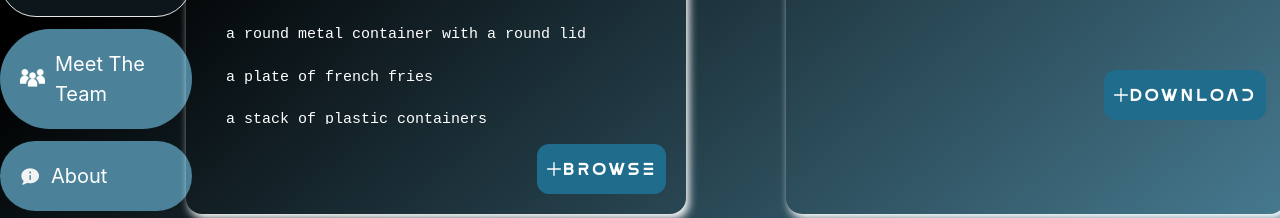
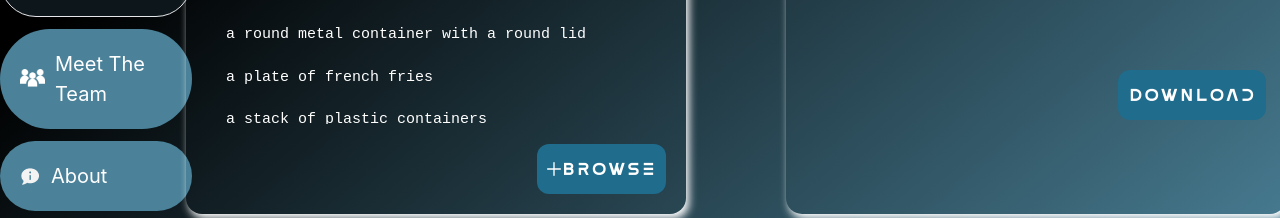
Before and after one commit to SubhanWasif/MindScape, a React (Create React App) app: page /EEGtoText in a window 1280 px wide. Shown: the part 492-710 px from the top of the page. Built offline with nearby package versions, Linux system fonts and the light colour scheme; no server answers; sample sign-in values are in the browser's storage.

Commit message:
some changes

```diff
--- a/src/components/EEG2Text.js
+++ b/src/components/EEG2Text.js
@@ -20,6 +20,7 @@ export default function EEG2TEXT() {
   let navigate = useNavigate();
   const [loading, setLoading] = useState(false);
   const [selectedItem, setSelectedItem] = useState("");
+  const [generatedText, setGeneratedText] = useState("");
 
   const items = [
     "a person standing on a sidewalk with hail on the ground",
@@ -36,6 +37,33 @@ export default function EEG2TEXT() {
   ];
   const handleClick = (item) => {
     setSelectedItem(item);
+  };
+
+  const downloadfile = async () => {
+    if (!selectedItem) {
+      alert("Please select an item first");
+      return;
+    }
+    let data;
+    if (!generatedText) {
+      data = {
+        "Selected Prompt": selectedItem,
+      };
+    } else {
+      data = {
+        "Selected Prompt": selectedItem,
+        "Generated Text": generatedText,
+      };
+    }
+
+    const dataString = JSON.stringify(data, null, 2);
+    const blob = new Blob([dataString], { type: "text/plain" });
+    const link = document.createElement("a");
+    link.download = "download.txt";
+    link.href = window.URL.createObjectURL(blob);
+    document.body.appendChild(link);
+    link.click();
+    document.body.removeChild(link);
   };
 
   const fetchData = async () => {
@@ -57,6 +85,7 @@ export default function EEG2TEXT() {
 
       const data = response.data;
       console.log(data);
+      setGeneratedText(data["generated_sequence"]);
       const result = document.getElementById("result");
       result.innerText = data["generated_sequence"];
       setLoading(false);
@@ -217,16 +246,12 @@ export default function EEG2TEXT() {
                 id="result"
                 className=" uppercase text-center mt-[30%] p-4 text-[20px]"
               ></div>
-              <div className="self-end m-[20px] bottom-[21%] absolute">
-                <FileUpload
-                  className="bg-[#1f6c8c] rounded-xl p-[10px] text-white"
-                  mode="basic"
-                  name="demo[]"
-                  url="/api/upload"
-                  accept="image/*"
-                  maxFileSize={1000000}
-                  chooseLabel="Download"
-                />
+              <div
+                onClick={downloadfile}
+                type="button"
+                className="self-end m-[20px] bottom-[21%] absolute bg-[#1f6c8c] rounded-xl p-[10px] text-white cursor-pointer"
+              >
+                Download
               </div>
             </div>
           </div>
```
